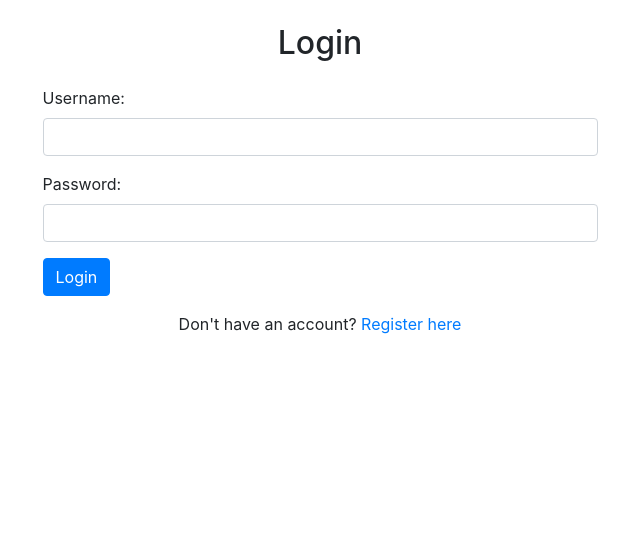
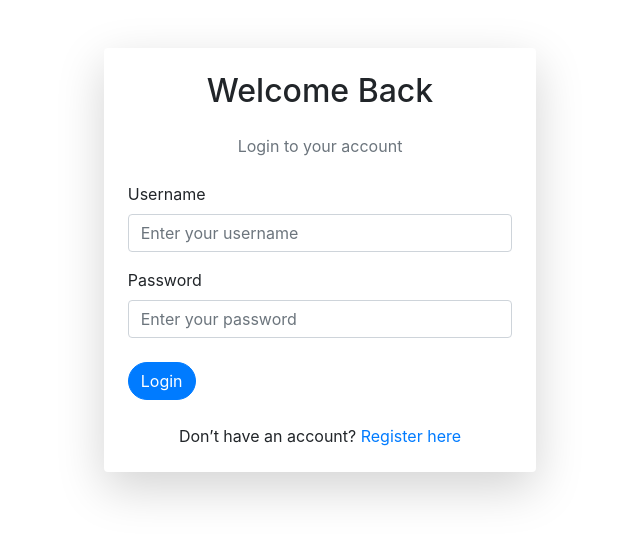
Before and after one commit to AliAffanBajwa/django_chat_application, a Django app: page /authApp/login/ in a window 1280 px wide. Shown: the top 540 px of the page, without its empty margins (320-960 px from the left). Run offline with Django 5.2, Linux system fonts and the light colour scheme; some libraries are stand-ins or nearby versions.

Commit message:
Updated Design

```diff
--- a/authApp/templates/authApp/login.html
+++ b/authApp/templates/authApp/login.html
@@ -1,37 +1,49 @@
-
 {% extends "authApp/base.html" %}
 
 {% block title %}Login{% endblock %}
 
 {% block content %}
-<h2 class="text-center my-4">Login</h2>
-<form method="POST" class="w-50 mx-auto">
+<div class="container my-5">
+    <div class="row justify-content-center">
+        <div class="col-md-6 col-lg-5">
+            <div class="card shadow-lg border-0 rounded-4">
+                <div class="card-body p-4">
+                    <h2 class="text-center mb-4">Welcome Back</h2>
+                    <p class="text-muted text-center mb-4">Login to your account</p>
+
+                    <form method="POST" novalidate>
                         {% csrf_token %}
 
                         <div class="form-group mb-3">
-        <label for="username" class="form-label">Username:</label>
-        <input type="text" name="username" id="username" class="form-control" required>
+                            <label for="username" class="form-label">Username</label>
+                            <input type="text" name="username" id="username" class="form-control" placeholder="Enter your username" required>
                         </div>
 
-    <div class="form-group mb-3">
-        <label for="password" class="form-label">Password:</label>
-        <input type="password" name="password" id="password" class="form-control" required>
+                        <div class="form-group mb-4">
+                            <label for="password" class="form-label">Password</label>
+                            <input type="password" name="password" id="password" class="form-control" placeholder="Enter your password" required>
                         </div>
 
-    <div class="d-grid gap-2">
-        <button type="submit" class="btn btn-primary">Login</button>
+                        <div class="d-grid mb-2">
+                            <button type="submit" class="btn btn-primary rounded-pill">Login</button>
                         </div>
                     </form>
 
-<p class="text-center mt-3">
-    Don't have an account? <a href="{% url 'register' %}">Register here</a>
+                    {% if messages %}
+                        <div class="mt-3">
+                            {% for message in messages %}
+                                <div class="alert alert-info text-center">{{ message }}</div>
+                            {% endfor %}
+                        </div>
+                    {% endif %}
+
+                    <p class="text-center mt-4 mb-0">
+                        Don’t have an account?
+                        <a href="{% url 'register' %}" class="text-decoration-none">Register here</a>
                     </p>
-
-{% if messages %}
-    <ul class="mt-3 list-unstyled text-center">
-        {% for message in messages %}
-            <li class="alert alert-info">{{ message }}</li>
-        {% endfor %}
-    </ul>
-{% endif %}
+                </div>
+            </div>
+        </div>
+    </div>
+</div>
 {% endblock %}
```
Also changed, not shown: authApp/templates/authApp/register.html (+30 -11 lines). Lines whose indentation alone changed are shown as unchanged.
